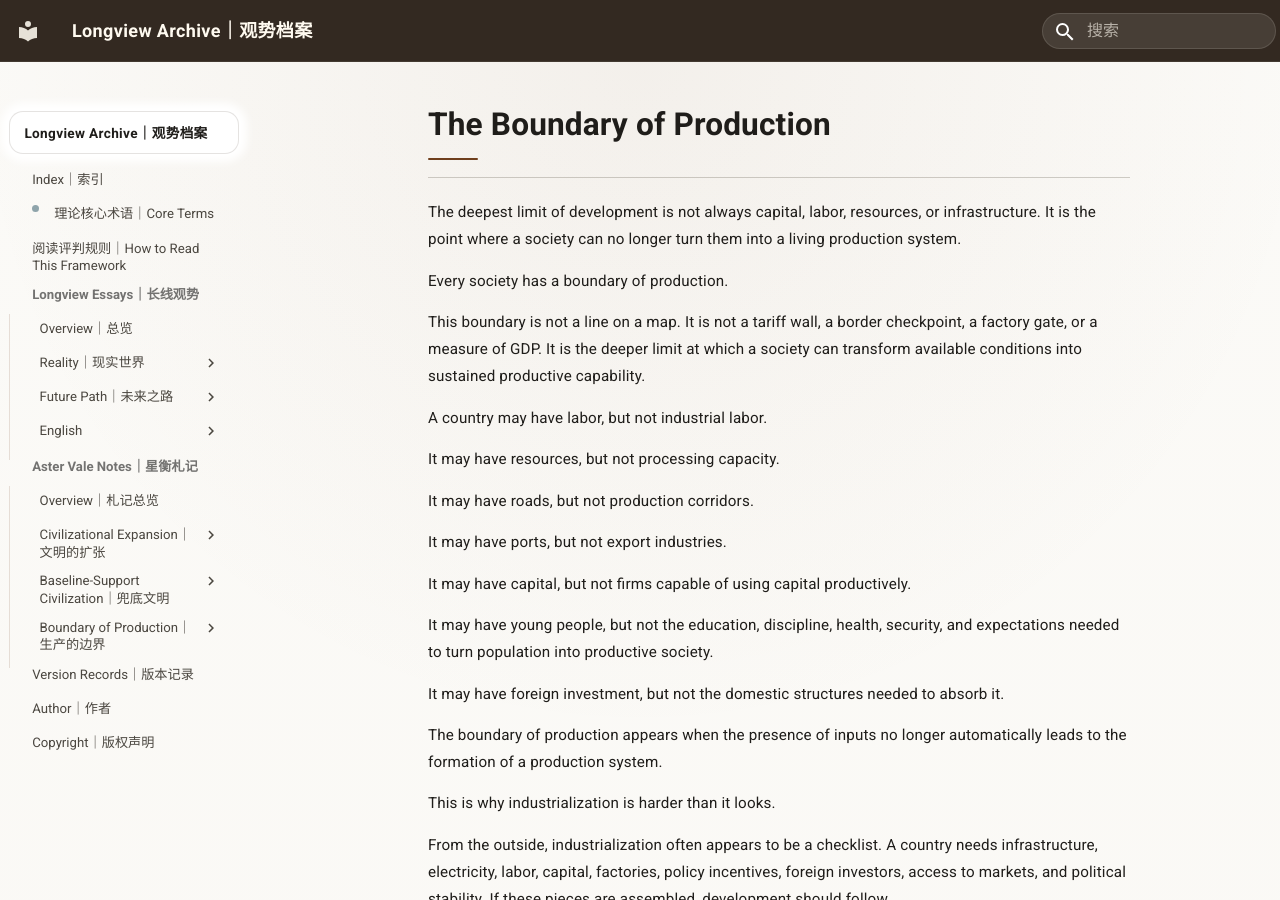
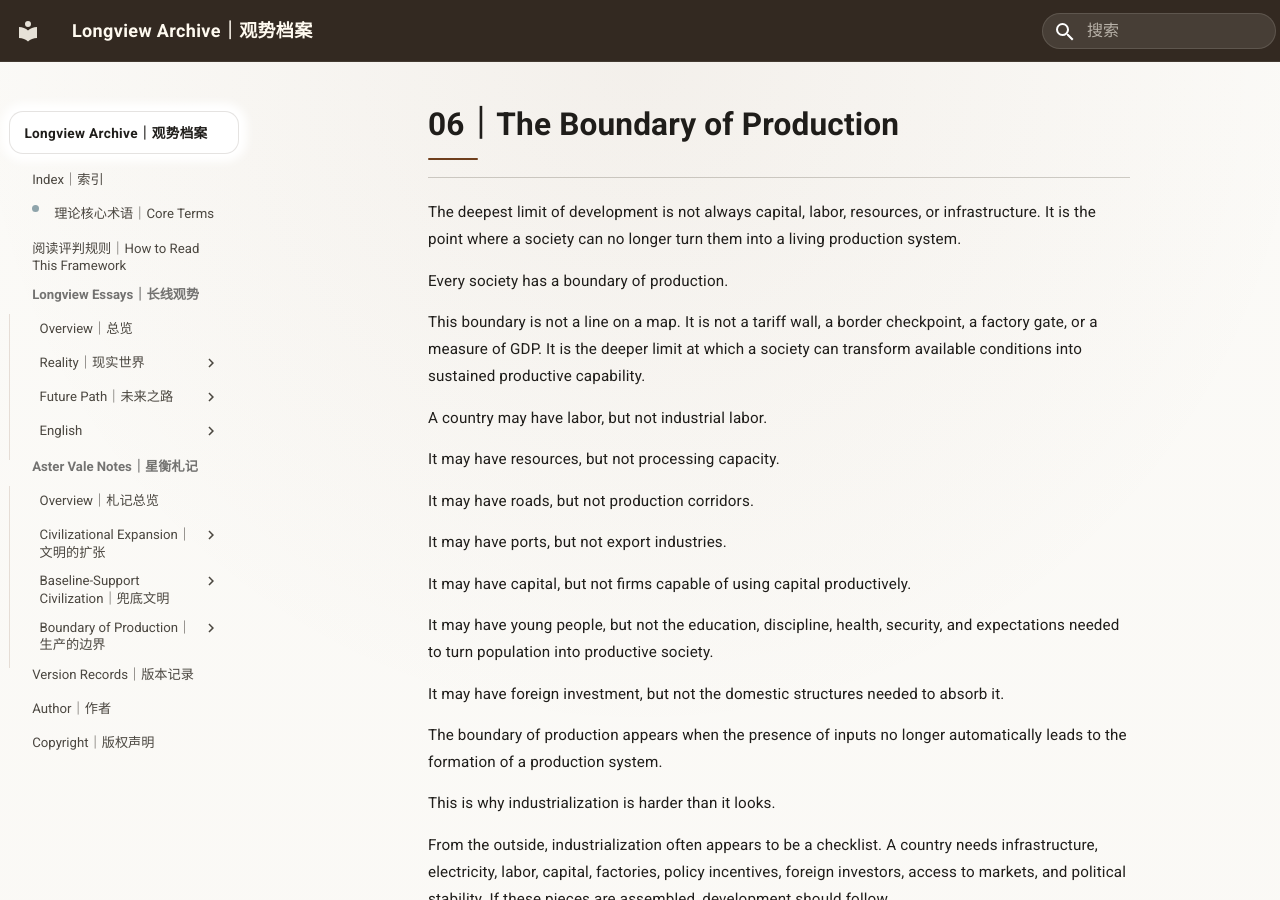
Before and after one commit to guanshi1688/longview-archive, an MkDocs documentation site: the page built from docs/essays/notes/english/Architecture/06-the-boundary-of-production.md, in a window 1280 px wide and 900 px high. Built offline with MkDocs 1.6.1 and Material for MkDocs 9.7.7, drawn with Linux system fonts in a browser that asks for light colours.

Commit message:
Update 06-the-boundary-of-production.md

```diff
--- a/docs/essays/notes/english/Architecture/06-the-boundary-of-production.md
+++ b/docs/essays/notes/english/Architecture/06-the-boundary-of-production.md
@@ -1,4 +1,4 @@
-# The Boundary of Production
+# 06｜The Boundary of Production
 
 The deepest limit of development is not always capital, labor, resources, or infrastructure. It is the point where a society can no longer turn them into a living production system.
 
```
